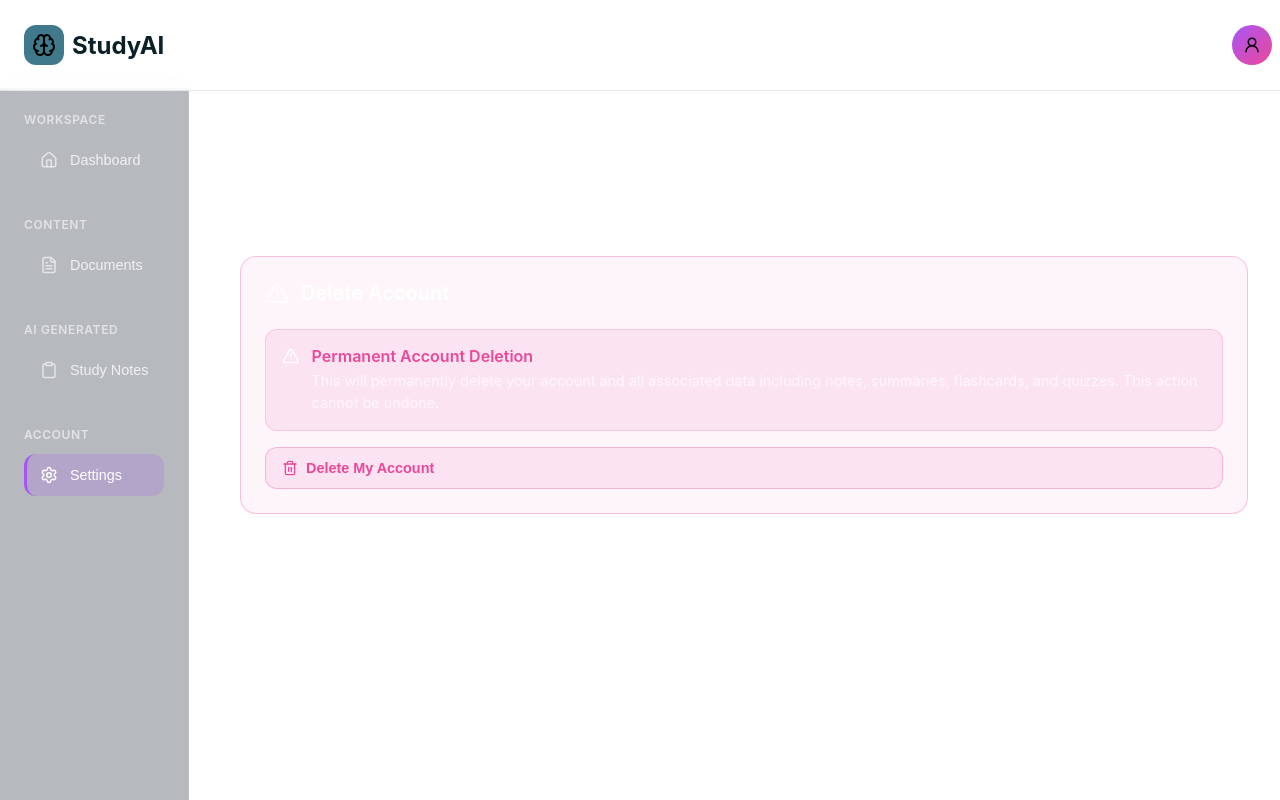
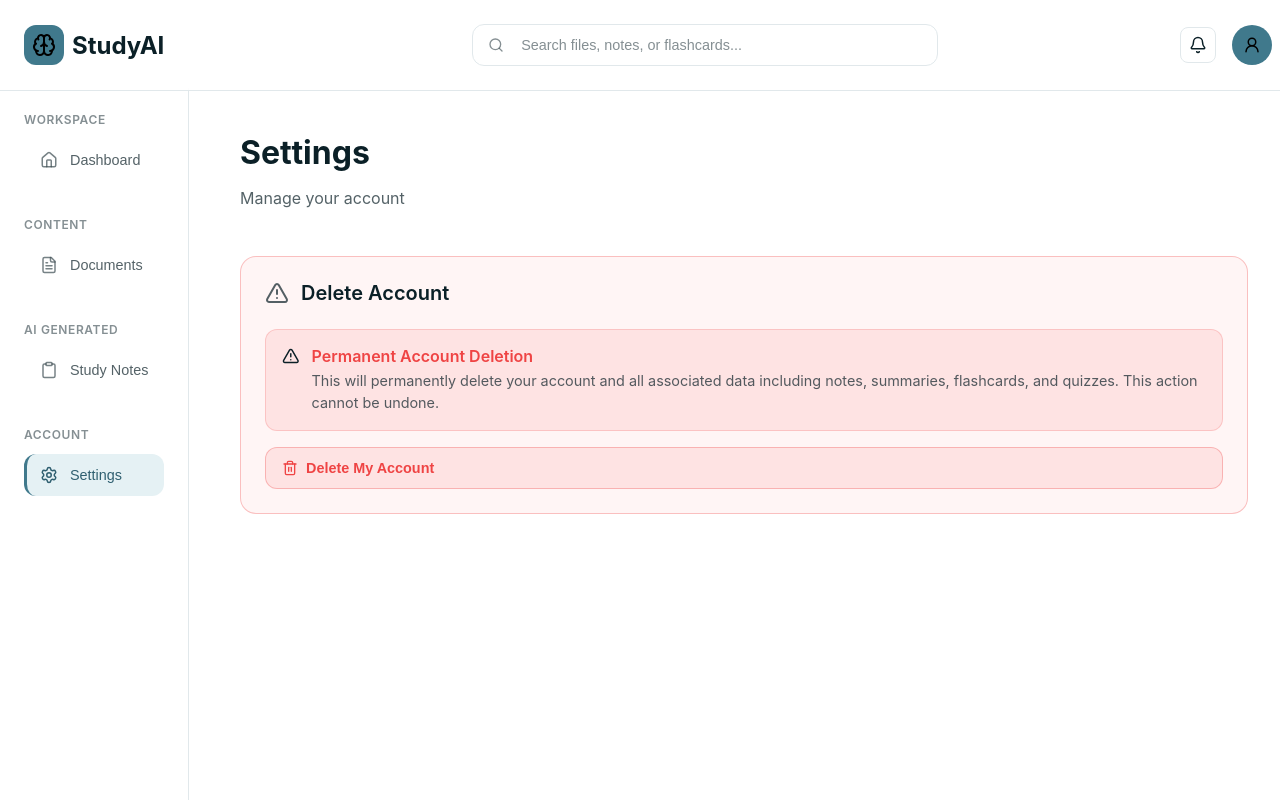
Before and after one commit to EsterIso/AI-Notes-Assistant, a Next.js app in the folder nextjs-version/: page /settings in a window 1280 px wide. Built offline with nearby package versions, Linux system fonts and the light colour scheme; no server answers; sample sign-in values are in the browser's storage.

Commit message:
UI updated across all pages, colors palette should match

```diff
--- a/nextjs-version/styles/App.css
+++ b/nextjs-version/styles/App.css
@@ -10,12 +10,10 @@
 
 /* Individual toast styling */
 .custom-toast {
-  background: rgba(15, 23, 42, 0.2) !important;
-  backdrop-filter: blur(16px);
-  -webkit-backdrop-filter: blur(16px);
-  border: 1px solid rgba(255, 255, 255, 0.2) !important;
+  background: var(--color-ink) !important;
+  border: 1px solid rgba(255, 255, 255, 0.1) !important;
   border-radius: 1rem !important;
-  box-shadow: 0 10px 40px rgba(0, 0, 0, 0.2) !important;
+  box-shadow: 0 10px 40px rgba(11, 32, 39, 0.25) !important;
   color: white !important;
   font-family: -apple-system, BlinkMacSystemFont, 'Segoe UI', Roboto, sans-serif;
 }
--- a/nextjs-version/styles/Dashboard.css
+++ b/nextjs-version/styles/Dashboard.css
@@ -1,12 +1,12 @@
 :root {
-    --color-white: #ffffff;
-    --color-white-70: rgba(255, 255, 255, 0.7);
-    --color-white-60: rgba(255, 255, 255, 0.6);
-    --color-white-50: rgba(255, 255, 255, 0.5);
-    --color-white-10: rgba(255, 255, 255, 0.1);
-    --color-white-05: rgba(255, 255, 255, 0.05);
-    --color-purple: #a855f7;
-    --color-pink: #ec4899;
+    --color-white: var(--color-ink);
+    --color-white-70: var(--color-ink-soft);
+    --color-white-60: var(--color-ink-soft);
+    --color-white-50: var(--color-ink-faint);
+    --color-white-10: var(--color-border);
+    --color-white-05: var(--color-bg);
+    --color-purple: var(--color-accent);
+    --color-pink: #ef4444;
     --color-green: rgba(34, 197, 94, 0.8);
     --transition: all 0.3s ease;
 }
@@ -103,7 +103,7 @@
   gap: 0.5rem;
   padding: 0.75rem 1.25rem;
   border-radius: 0.75rem;
-  background: linear-gradient(to right, var(--color-purple), var(--color-pink));
+  background: var(--color-accent-light);
   border: none;
   color: white;
   font-weight: 600;
@@ -322,7 +322,7 @@
 .retry-button {
     padding: 0.5rem 1rem;
     border-radius: 0.75rem;
-    background: linear-gradient(to right, var(--color-purple), var(--color-pink));
+    background: var(--color-accent-light);
     border: none;
     color: white;
     cursor: pointer;
@@ -376,7 +376,7 @@
 }
 
 .back-button:hover {
-    background: var(--color-white-10);
+    background: var(--color-accent-lighter);
 }
 
 .header-actions .action-button {
@@ -415,7 +415,7 @@
 }
 
 .content-tabs button.active {
-    background: linear-gradient(to right, var(--color-purple), var(--color-pink));
+    background: var(--color-accent-light);
     border: none;
     color: white;
 }
@@ -441,7 +441,7 @@
 }
 
 .tab-content button:hover {
-    background: var(--color-white-10);
+    background: var(--color-accent-lighter);
 }
 
 .tab-content h3 {
@@ -464,7 +464,7 @@
 }
 
 .tab-content p:hover {
-    background: var(--color-white-10);
+    background: var(--color-accent-lighter);
 }
 
 .summary-content {
@@ -519,8 +519,9 @@
 .card {
     width: 100%;
     min-height: 200px;
-    background: rgba(0, 0, 0, 0.3);
-    border: 1px solid rgba(255, 255, 255, 0.15);
+    background: var(--color-bg);
+    border: 1px solid var(--color-border);
+    box-shadow: 0 10px 30px rgba(11, 32, 39, 0.08);
     border-radius: 1rem;
     display: flex;
     justify-content: center;
@@ -572,17 +573,17 @@
     display: inline-flex;
     align-items: center;
     gap: 0.25rem;
-    background: rgba(255, 255, 255, 0.1);
-    border: 1px solid rgba(255, 255, 255, 0.2);
+    background: var(--color-bg);
+    border: 1px solid var(--color-border);
     border-radius: 0.75rem;
     padding: 0.5rem 1rem;
     cursor: pointer;
-    color: var(--color-white);
+    color: var(--color-ink);
     transition: background 0.2s ease;
 }
 
 .control-btn:hover {
-    background: rgba(255, 255, 255, 0.2);
+    background: var(--color-accent-lighter);
 }
 
 .flashcard-counter {
--- a/nextjs-version/styles/Header.css
+++ b/nextjs-version/styles/Header.css
@@ -57,11 +57,10 @@
 
 .user-button {
   padding: .5rem;
-  background-color: rgba(255, 255, 255, 0.1);
-  backdrop-filter: blur(8px);
-  border: 1px solid rgba(255, 255, 255, 0.2);
+  background-color: var(--color-bg);
+  border: 1px solid var(--color-border);
   border-radius: 9999px;
-  color: white;
+  color: var(--color-ink);
   cursor: pointer;
   transition: all 0.3s ease;
 }
@@ -71,7 +70,7 @@
 }
 
 .user-button:hover {
-  background-color: rgba(255, 255, 255, 0.2);
+  background-color: var(--color-accent-lighter);
 }
 .dropdown-container {
   position: relative;
@@ -79,7 +78,7 @@
 }
 
 .dropdown {
-    color: white;
+    color: var(--color-ink);
     display: flex;
     flex-direction: column;
     position: absolute;
@@ -88,11 +87,9 @@
     min-width: 10rem;
     padding: 0.5rem;
     border-radius: 1rem;
-    border: 1px solid rgba(255, 255, 255, 0.2);
-    background: rgba(15, 23, 42, 0.2);
-    backdrop-filter: blur(16px);
-    -webkit-backdrop-filter: blur(16px);
-    box-shadow: 0 10px 40px rgba(0, 0, 0, 0.2);
+    border: 1px solid var(--color-border);
+    background: var(--color-bg);
+    box-shadow: 0 10px 40px rgba(11, 32, 39, 0.15);
     z-index: 1000;
 }
 
@@ -104,15 +101,15 @@
     transition: all 0.2s ease;
     font-size: 0.9rem;
     font-weight: 500;
-    color: rgba(255, 255, 255, 0.9);
+    color: var(--color-ink-soft);
     text-decoration: none;
     width: 100%;
     box-sizing: border-box;
 }
 
 .dropdown-actions:hover {
-    background-color: rgba(255, 255, 255, 0.15);
-    color: white;
+    background-color: var(--color-accent-lighter);
+    color: var(--color-ink);
     transform: translateX(2px);
 }
 
@@ -127,24 +124,22 @@
 .search-input {
     width: 100%;
     padding: 0.75rem 1rem 0.75rem 3rem;
-    background: rgba(255, 255, 255, 0.1);
-    border: 1px solid rgba(255, 255, 255, 0.2);
+    background: var(--color-bg);
+    border: 1px solid var(--color-border);
     border-radius: 12px;
-    color: white;
+    color: var(--color-ink);
     font-size: 0.9rem;
-    backdrop-filter: blur(8px);
-    -webkit-backdrop-filter: blur(8px);
     outline: none;
     transition: all 0.2s ease;
 }
 
 .search-input:focus {
-    border-color: rgba(168, 85, 247, 0.5);
-    box-shadow: 0 0 0 3px rgba(168, 85, 247, 0.1);
+    border-color: var(--color-accent);
+    box-shadow: 0 0 0 3px var(--color-accent-lighter);
 }
 
 .search-input::placeholder {
-    color: rgba(255, 255, 255, 0.5);
+    color: var(--color-ink-faint);
 }
 
 .search-icon {
@@ -152,7 +147,7 @@
     left: 1rem;
     top: 50%;
     transform: translateY(-50%);
-    color: rgba(255, 255, 255, 0.6);
+    color: var(--color-ink-faint);
 }
 
 /* Header Actions */
@@ -164,10 +159,10 @@
 
 .action-btn {
     padding: 0.5rem;
-    background: rgba(255, 255, 255, 0.1);
-    border: 1px solid rgba(255, 255, 255, 0.2);
+    background: var(--color-bg);
+    border: 1px solid var(--color-border);
     border-radius: 8px;
-    color: white;
+    color: var(--color-ink);
     cursor: pointer;
     transition: all 0.2s ease;
     display: flex;
@@ -176,14 +171,14 @@
 }
 
 .action-btn:hover {
-    background: rgba(255, 255, 255, 0.2);
+    background: var(--color-accent-lighter);
     transform: translateY(-1px);
 }
 
 .user-avatar {
     width: 2.5rem;
     height: 2.5rem;
-    background: linear-gradient(135deg, #a855f7, #ec4899);
+    background-color: var(--color-accent);
     border-radius: 50%;
     display: flex;
     align-items: center;
@@ -194,7 +189,7 @@
 
 .user-avatar:hover {
     transform: translateY(-1px);
-    box-shadow: 0 4px 12px rgba(168, 85, 247, 0.3);
+    box-shadow: 0 4px 12px rgba(64, 121, 140, 0.3);
 }
 
 /* Dropdown styles (keeping your existing ones) */
@@ -204,7 +199,7 @@
 }
 
 .dropdown {
-    color: white;
+    color: var(--color-ink);
     display: flex;
     flex-direction: column;
     position: absolute;
@@ -213,11 +208,9 @@
     min-width: 10rem;
     padding: 0.5rem;
     border-radius: 1rem;
-    border: 1px solid rgba(255, 255, 255, 0.2);
-    background: rgba(15, 23, 42, 0.2);
-    backdrop-filter: blur(16px);
-    -webkit-backdrop-filter: blur(16px);
-    box-shadow: 0 10px 40px rgba(0, 0, 0, 0.2);
+    border: 1px solid var(--color-border);
+    background: var(--color-bg);
+    box-shadow: 0 10px 40px rgba(11, 32, 39, 0.15);
     z-index: 1000;
 }
 
@@ -229,7 +222,7 @@
     transition: all 0.2s ease;
     font-size: 0.9rem;
     font-weight: 500;
-    color: rgba(255, 255, 255, 0.9);
+    color: var(--color-ink-soft);
     text-decoration: none;
     border: none;
     background: none;
@@ -238,27 +231,25 @@
 }
 
 .dropdown-actions:hover {
-    background-color: rgba(255, 255, 255, 0.15);
-    color: white;
+    background-color: var(--color-accent-lighter);
+    color: var(--color-ink);
     transform: translateX(2px);
 }
 
 /* Mobile toggle button */
 .mobile-toggle {
-  background: rgba(15, 23, 42, 0.5);
-  backdrop-filter: blur(10px);
-  -webkit-backdrop-filter: blur(10px);
-  border: 1px solid rgba(255, 255, 255, 0.2);
+  background: var(--color-bg);
+  border: 1px solid var(--color-border);
   border-radius: 0.5rem;
   padding: 0.5rem;
   cursor: pointer;
-  color: white;
+  color: var(--color-ink);
   display: none;
   transition: all 0.2s ease;
 }
 
 .mobile-toggle:hover {
-  background: rgba(255, 255, 255, 0.1);
+  background: var(--color-accent-lighter);
   transform: translateY(-1px);
 }
 
--- a/nextjs-version/styles/Settings.css
+++ b/nextjs-version/styles/Settings.css
@@ -36,8 +36,8 @@
 }
 
 .settings-section.danger-zone {
-  border-color: rgba(236, 72, 153, 0.3);
-  background: rgba(236, 72, 153, 0.05);
+  border-color: rgba(239, 68, 68, 0.3);
+  background: rgba(239, 68, 68, 0.05);
 }
 
 /* Section Headers */
@@ -79,18 +79,18 @@
 }
 
 .action-button.secondary:hover {
-  background: var(--color-white-10);
+  background: var(--color-accent-lighter);
   transform: translateY(-1px);
 }
 
 .action-button.danger {
-  background: rgba(236, 72, 153, 0.1);
-  border: 1px solid rgba(236, 72, 153, 0.3);
+  background: rgba(239, 68, 68, 0.1);
+  border: 1px solid rgba(239, 68, 68, 0.3);
   color: var(--color-pink);
 }
 
 .action-button.danger:hover {
-  background: rgba(236, 72, 153, 0.2);
+  background: rgba(239, 68, 68, 0.2);
   transform: translateY(-1px);
 }
 
@@ -112,8 +112,8 @@
   align-items: flex-start;
   gap: 0.75rem;
   padding: 1rem;
-  background: rgba(236, 72, 153, 0.1);
-  border: 1px solid rgba(236, 72, 153, 0.2);
+  background: rgba(239, 68, 68, 0.1);
+  border: 1px solid rgba(239, 68, 68, 0.2);
   border-radius: 0.75rem;
 }
 
--- a/nextjs-version/styles/Sidebar.css
+++ b/nextjs-version/styles/Sidebar.css
@@ -1,10 +1,8 @@
 /* Sidebar Styles */
 .sidebar {
     grid-area: sidebar;
-    background: rgba(15, 23, 42, 0.3);
-    backdrop-filter: blur(20px);
-    -webkit-backdrop-filter: blur(20px);
-    border-right: 1px solid rgba(255, 255, 255, 0.1);
+    background-color: var(--color-bg);
+    border-right: 1px solid var(--color-border);
     padding: 1.5rem;
     overflow-y: auto;
     position: fixed;
@@ -28,7 +26,7 @@
 .nav-title {
     font-size: 0.75rem;
     font-weight: 600;
-    color: rgba(255, 255, 255, 0.6);
+    color: var(--color-ink-faint);
     text-transform: uppercase;
     letter-spacing: 0.05em;
     margin-bottom: 0.75rem;
@@ -43,7 +41,7 @@
     cursor: pointer;
     transition: all 0.2s ease;
     margin-bottom: 0.25rem;
-    color: rgba(255, 255, 255, 0.8);
+    color: var(--color-ink-soft);
     text-decoration: none;
     border: none;
     background: none;
@@ -54,15 +52,15 @@
 }
 
 .nav-item:hover {
-    background: rgba(255, 255, 255, 0.1);
-    color: white;
+    background: var(--color-accent-lighter);
+    color: var(--color-ink);
     transform: translateX(4px);
 }
 
 .nav-item.active {
-    background: rgba(168, 85, 247, 0.2);
-    color: white;
-    border-left: 3px solid #a855f7;
+    background: var(--color-accent-lighter);
+    color: var(--color-accent-dark);
+    border-left: 3px solid var(--color-accent);
     padding-left: calc(1rem - 3px);
 }
 
@@ -85,17 +83,17 @@
 }
 
 .sidebar::-webkit-scrollbar-track {
-    background: rgba(255, 255, 255, 0.05);
+    background: var(--color-bg);
     border-radius: 3px;
 }
 
 .sidebar::-webkit-scrollbar-thumb {
-    background: rgba(255, 255, 255, 0.2);
+    background: var(--color-border);
     border-radius: 3px;
 }
 
 .sidebar::-webkit-scrollbar-thumb:hover {
-    background: rgba(255, 255, 255, 0.3);
+    background: var(--color-accent-lighter);
 }
 .content {
     grid-area: content;
```
